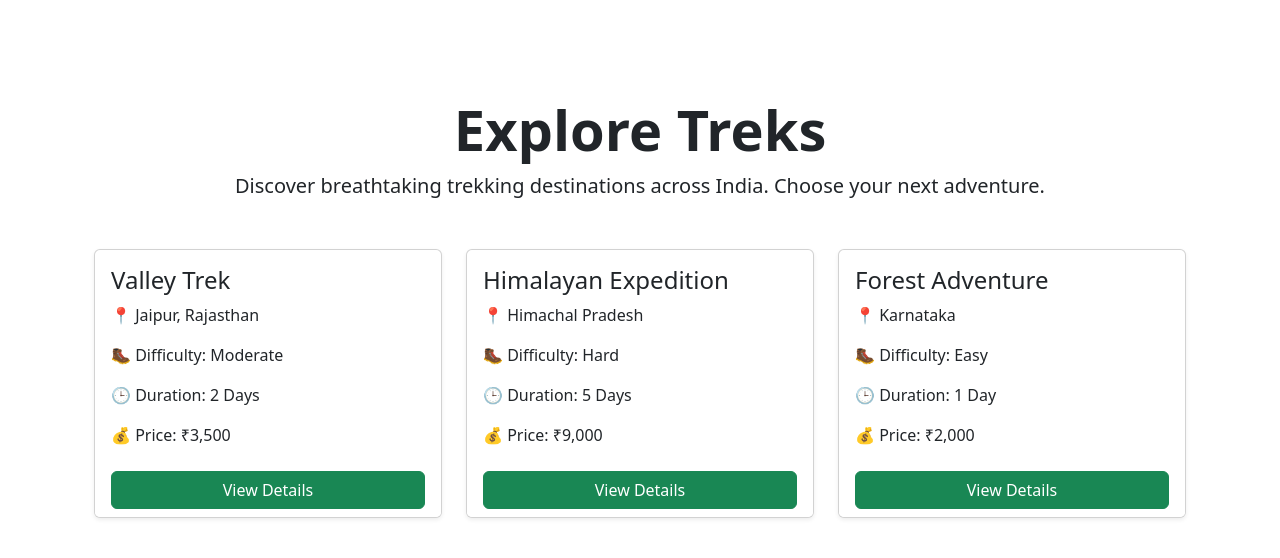
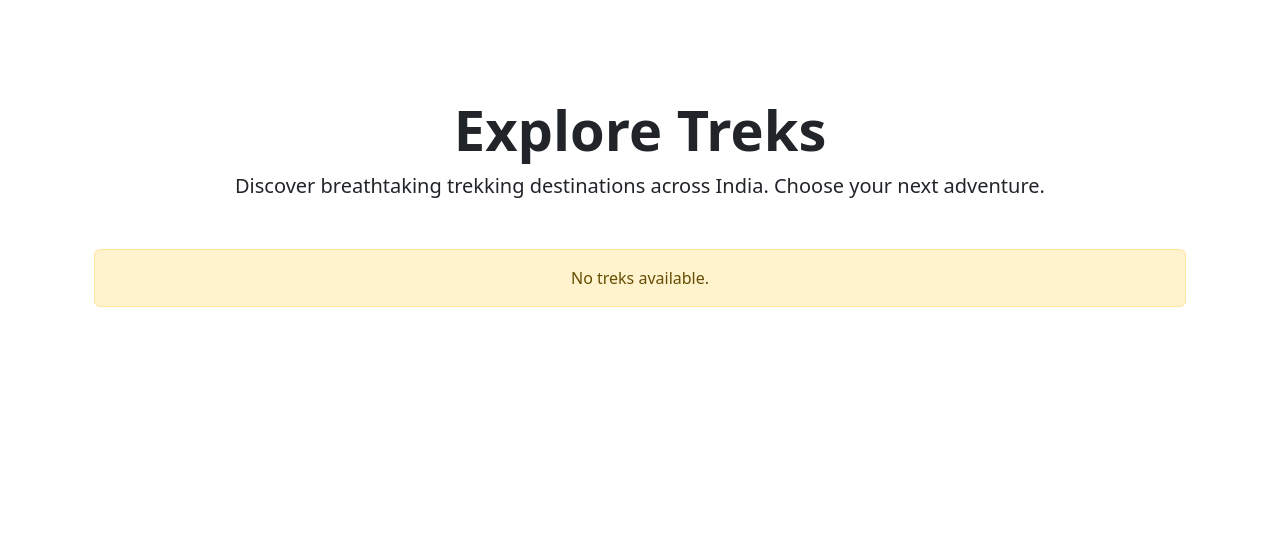
Before and after one commit to 25f2008615/iitm-trek-management-system, a Flask app: page /treks in a window 1280 px wide. Shown: the part 56-614 px from the top of the page. Run offline with Flask 3, Linux system fonts and the light colour scheme.

Commit message:
Completed Day 6: Dynamic Trek Management

```diff
--- a/app.py
+++ b/app.py
@@ -1,7 +1,7 @@
 from flask import Flask, render_template, request , redirect, url_for, session
 
 from config import Config
-from models import db, User
+from models import db, User , Trek
 
 app = Flask(__name__)
 app.config.from_object(Config)
@@ -72,11 +72,61 @@ def logout():
 
 @app.route("/treks")
 def treks():
-    return render_template("user/treks.html")
 
-@app.route("/trek-details")
-def trek_details():
-    return render_template("user/trek_details.html")
+    treks = Trek.query.all()
+
+    return render_template(
+        "user/treks.html",
+        treks=treks
+    )
+
+@app.route("/trek/<int:trek_id>")
+def trek_details(trek_id):
+
+    trek = Trek.query.get_or_404(trek_id)
+
+    return render_template(
+        "user/trek_details.html",
+        trek=trek
+    )
+
+@app.route("/admin/dashboard")
+def admin_dashboard():
+
+    return render_template("admin/dashboard.html")
+
+@app.route("/admin/manage-treks", methods=["GET", "POST"])
+def manage_treks():
+
+    if request.method == "POST":
+
+        new_trek = Trek(
+            trek_name=request.form["trek_name"],
+            location=request.form["location"],
+            difficulty=request.form["difficulty"],
+            duration_days=int(request.form["duration_days"]),
+            distance_km=0,
+            price=int(request.form["price"]),
+            max_trekkers=0,
+            season="Not Assigned",
+            weather="Not Assigned",
+            transport="Not Assigned",
+            description=request.form["description"],
+            image_url="",
+            staff_id=None
+        )
+
+        db.session.add(new_trek)
+        db.session.commit()
+
+        return redirect(url_for("manage_treks"))
+
+    treks = Trek.query.all()
+
+    return render_template(
+        "admin/manage_treks.html",
+        treks=treks
+    )
 
 if __name__ == "__main__":
     app.run(debug=True)
--- a/templates/layouts/base.html
+++ b/templates/layouts/base.html
@@ -28,7 +28,7 @@
                 <ul class="navbar-nav ms-auto">
 
                     <li class="nav-item">
-                       <a class="nav-link" href="{{ url_for('home') }}">Home</a>
+                        <a class="nav-link" href="{{ url_for('home') }}">Home</a>
                     </li>
 
                     <li class="nav-item">
@@ -62,7 +62,7 @@
                     {% elif session.get("role") == "Admin" %}
 
                     <li class="nav-item">
-                        <a class="nav-link" href="#">Admin Dashboard</a>
+                        <a class="nav-link" href="{{ url_for('admin_dashboard') }}">Admin Dashboard</a>
                     </li>
 
                     {% endif %}
--- a/templates/user/home.html
+++ b/templates/user/home.html
@@ -45,7 +45,7 @@ Home
 
             {% elif session.get("role") == "Admin" %}
 
-            <a href="#" class="btn btn-outline-success btn-lg">
+            <a href="{{ url_for('admin_dashboard') }}" class="btn btn-outline-success btn-lg">
                 Admin Dashboard
             </a>
 
--- a/templates/user/treks.html
+++ b/templates/user/treks.html
@@ -23,6 +23,10 @@ Treks
 
     <div class="row g-4">
 
+    {% if treks %}
+
+        {% for trek in treks %}
+
         <div class="col-md-4">
 
             <div class="card h-100 shadow-sm">
@@ -30,31 +34,34 @@ Treks
                 <div class="card-body">
 
                     <h4 class="card-title">
-                        Valley Trek
+                        {{ trek.trek_name }}
                     </h4>
 
                     <p class="card-text">
-                        📍 Jaipur, Rajasthan
+                        📍 {{ trek.location }}
                     </p>
 
                     <p class="card-text">
-                        🥾 Difficulty: Moderate
+                        🥾 Difficulty: {{ trek.difficulty }}
                     </p>
 
                     <p class="card-text">
-                        🕒 Duration: 2 Days
+                        🕒 Duration: {{ trek.duration_days }} Days
                     </p>
 
                     <p class="card-text">
-                        💰 Price: ₹3,500
+                        💰 Price: ₹{{ trek.price }}
                     </p>
 
                 </div>
 
                 <div class="card-footer bg-white border-0">
 
-                    <a href="{{ url_for('trek_details') }}" class="btn btn-success w-100">
+                    <a href="{{ url_for('trek_details', trek_id=trek.id) }}"
+                       class="btn btn-success w-100">
+
                         View Details
+
                     </a>
 
                 </div>
@@ -63,87 +70,23 @@ Treks
 
         </div>
 
-        <div class="col-md-4">
+        {% endfor %}
 
-            <div class="card h-100 shadow-sm">
+    {% else %}
 
-                <div class="card-body">
+        <div class="col-12">
 
-                    <h4 class="card-title">
-                        Himalayan Expedition
-                    </h4>
+            <div class="alert alert-warning text-center">
 
-                    <p class="card-text">
-                        📍 Himachal Pradesh
-                    </p>
-
-                    <p class="card-text">
-                        🥾 Difficulty: Hard
-                    </p>
-
-                    <p class="card-text">
-                        🕒 Duration: 5 Days
-                    </p>
-
-                    <p class="card-text">
-                        💰 Price: ₹9,000
-                    </p>
-
-                </div>
-
-                <div class="card-footer bg-white border-0">
-
-                    <a href="{{ url_for('trek_details') }}" class="btn btn-success w-100">
-                        View Details
-                    </a>
-
-                </div>
+                No treks available.
 
             </div>
 
         </div>
 
-        <div class="col-md-4">
+    {% endif %}
 
-            <div class="card h-100 shadow-sm">
-
-                <div class="card-body">
-
-                    <h4 class="card-title">
-                        Forest Adventure
-                    </h4>
-
-                    <p class="card-text">
-                        📍 Karnataka
-                    </p>
-
-                    <p class="card-text">
-                        🥾 Difficulty: Easy
-                    </p>
-
-                    <p class="card-text">
-                        🕒 Duration: 1 Day
-                    </p>
-
-                    <p class="card-text">
-                        💰 Price: ₹2,000
-                    </p>
-
-                </div>
-
-                <div class="card-footer bg-white border-0">
-
-                    <a href="{{ url_for('trek_details') }}" class="btn btn-success w-100">
-                        View Details
-                    </a>
-
-                </div>
-
-            </div>
-
-        </div>
-
-    </div>
+</div>
 
 </div>
 
```
Also changed, not shown: models.py (+6 -1 lines), seed.py (added, +25 -0 lines), templates/admin/dashboard.html (added, +113 -0 lines), templates/admin/manage_treks.html (added, +163 -0 lines), templates/user/trek_details.html (+11 -14 lines).
